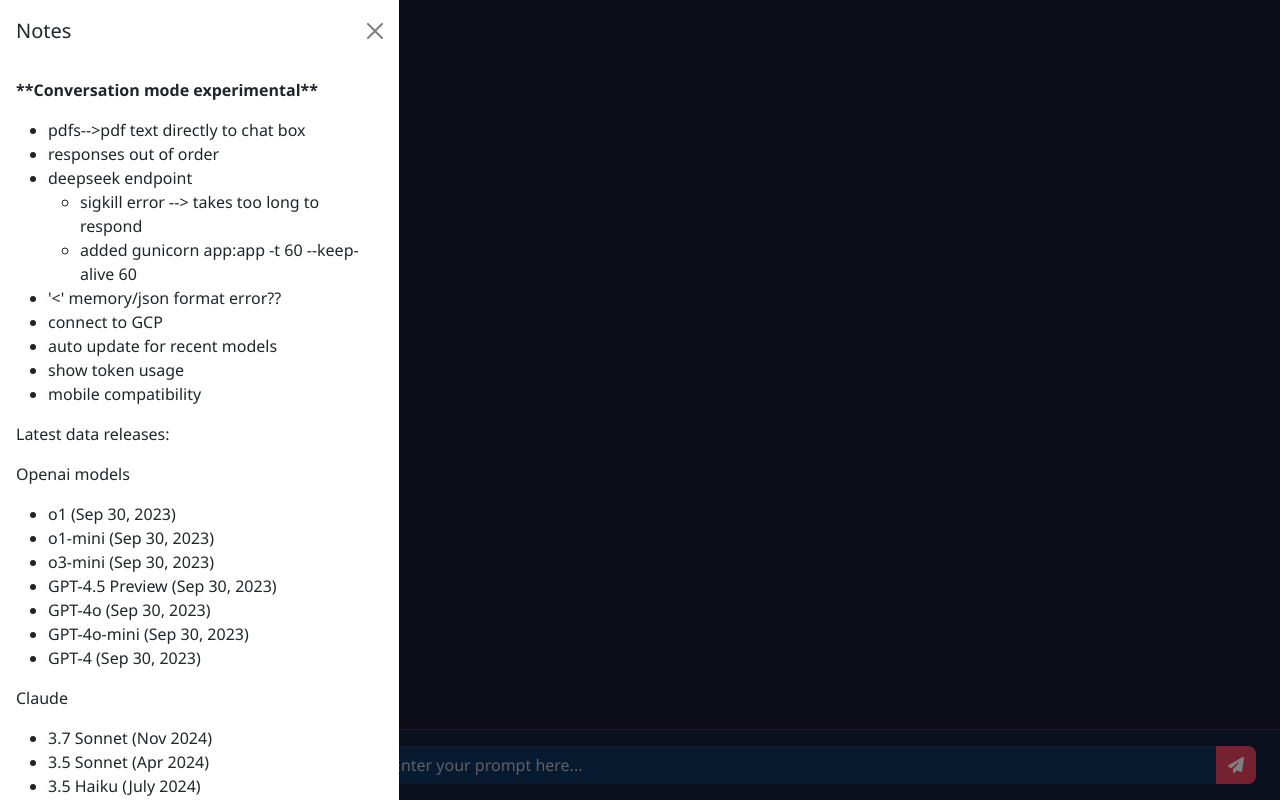
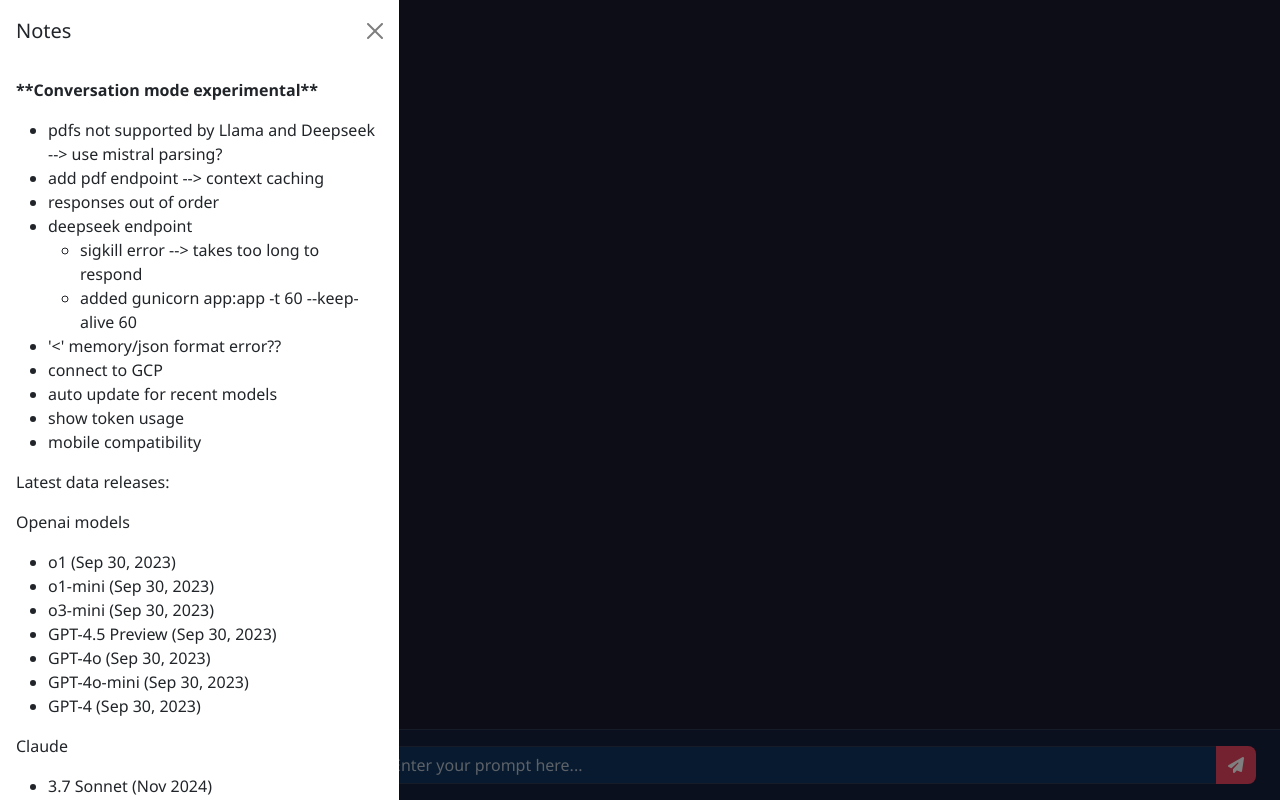
Before and after one commit to alisonands/AI_models, a Flask app: template templates/main.html in a window 1280 px wide, after a click that opens the changed part. Run offline with Flask 3, Linux system fonts and the light colour scheme; the template is opened without the code that fills it, so the values that code supplies are empty; some libraries are stand-ins or nearby versions.

Commit message:
Revert "Update main.html"
This reverts commit ed42f7a0389b2b8b6e44c391a972229683428c93.

```diff
--- a/templates/main.html
+++ b/templates/main.html
@@ -43,7 +43,8 @@
                             <div class="offcanvas-body">
                                 <p><b>**Conversation mode experimental**</b></p>
                                 <ul>
-                                    <li>pdfs-->pdf text directly to chat box</li>
+                                    <li>pdfs not supported by Llama and Deepseek --> use mistral parsing?</li>
+                                    <li>add pdf endpoint --> context caching</li>
                                     <li>responses out of order</li>
                                     <li>deepseek endpoint</li>
                                     <ul>
```
